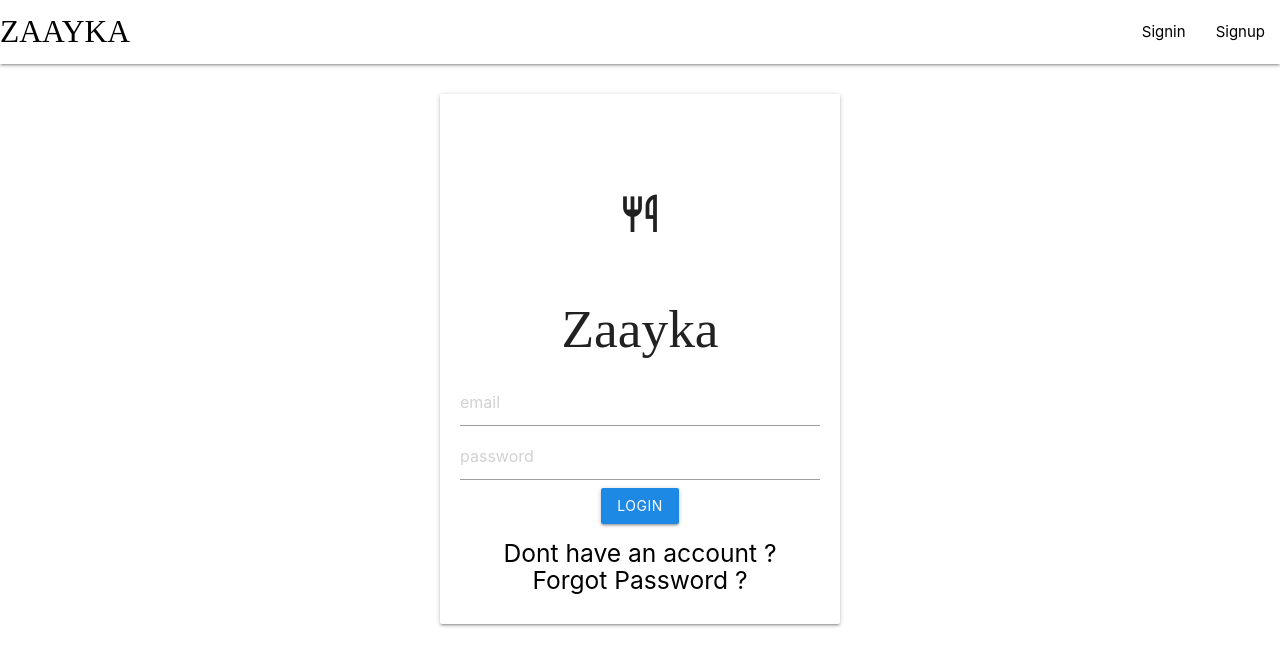
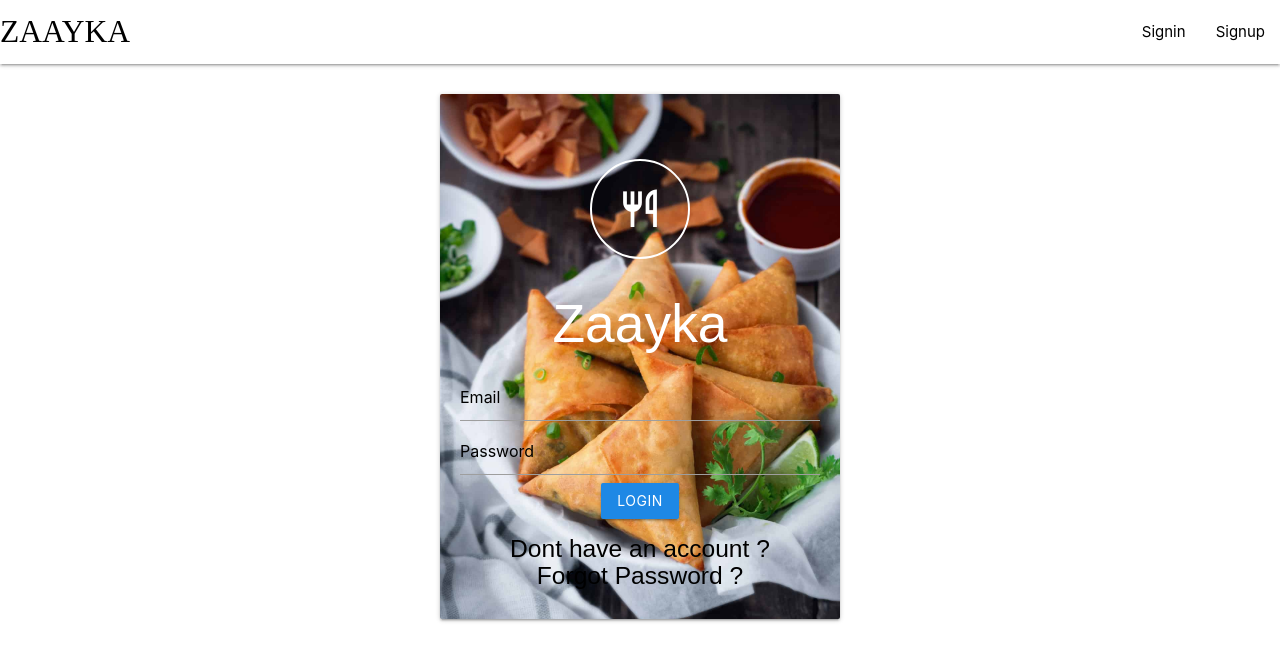
Before and after one commit to nupur102002/Zaayka, a React (Create React App) app in the folder client/: page /login in a window 1280 px wide. Shown: the top 666 px of the page. Built offline with nearby package versions, Linux system fonts and the light colour scheme; a web font is replaced by a local one.

Commit message:
changing ui of signin page

```diff
--- a/client/src/App.css
+++ b/client/src/App.css
@@ -3,7 +3,7 @@ a{
   color: black !important;
 }
 
-.brand-logo,h2{
+.brand-logo{
   font-family: 'Grand Hotel', cursive;
 }
 
@@ -70,7 +70,7 @@ a{
 .logo-holder{
   display: flex;
   justify-content: center;
-  margin-top: 50px;
+  margin-top: 45px;
 }
 .logo{
   width: 100px;
@@ -90,7 +90,7 @@ a{
     padding: 0.5rem;
     display:block;
     width:100%;
-    margin-top: 0.3rem;
+    margin-top: 0.rem;
     border-radius:5px;
   }
   .ip::placeholder{
--- a/client/src/components/screens/Login.js
+++ b/client/src/components/screens/Login.js
@@ -47,18 +47,22 @@ const Login=()=>{
 }
     return (
         <div className="mycard">
-          <div className="card auth-card input-field">
-          <Logo/>
+         <div className="card auth-card input-field bg-body">
+              <Logo/>
             <h2>Zaayka</h2>
+
             <input
+            className="ip"
+
             type="text"
-            placeholder="email"
+            placeholder="Email"
             value={email}
               onChange={(e)=>setEmail(e.target.value)}
             />
             <input
+           className="ip"
             type="password"
-            placeholder="password"
+            placeholder="Password"
             value={password }
               onChange={(e)=>setPassword(e.target.value)}
             />
```
Also changed, not shown: client/src/bg.jpg (added).
